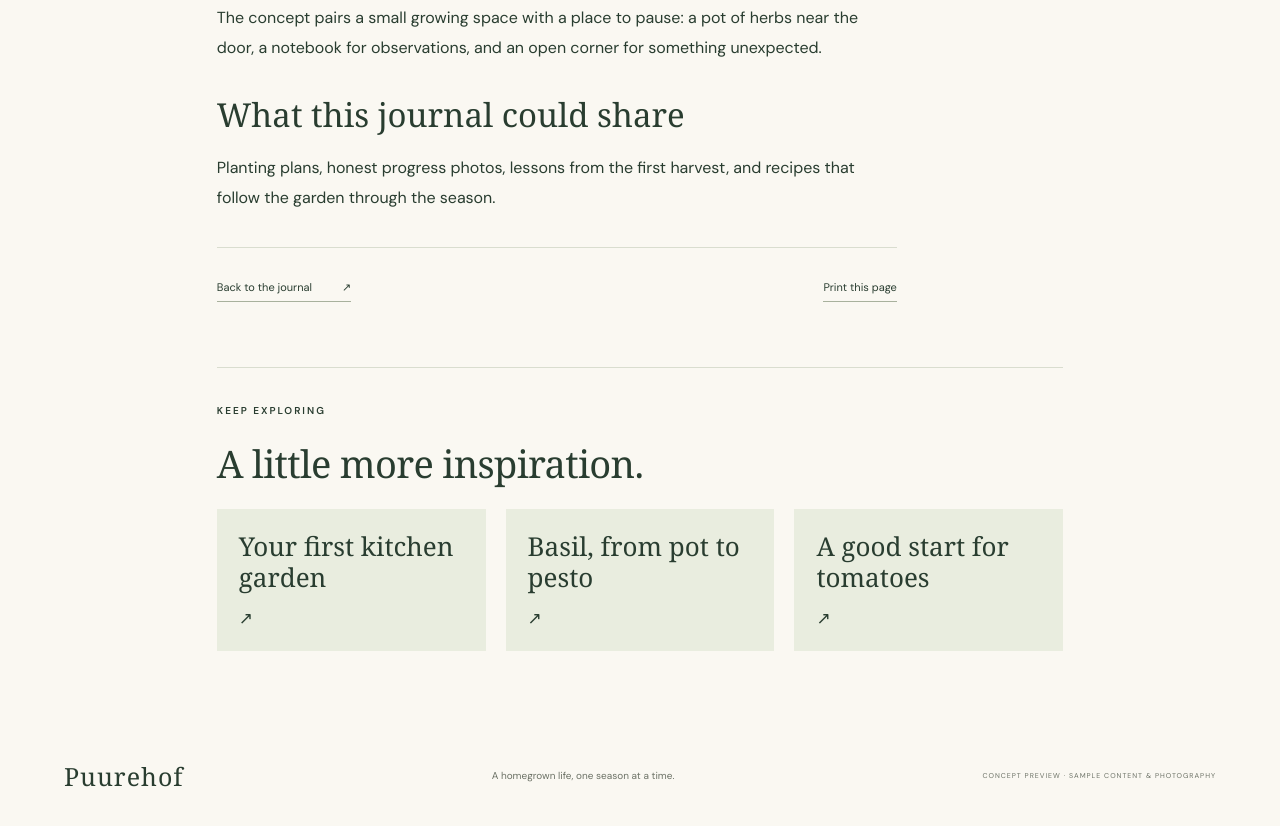
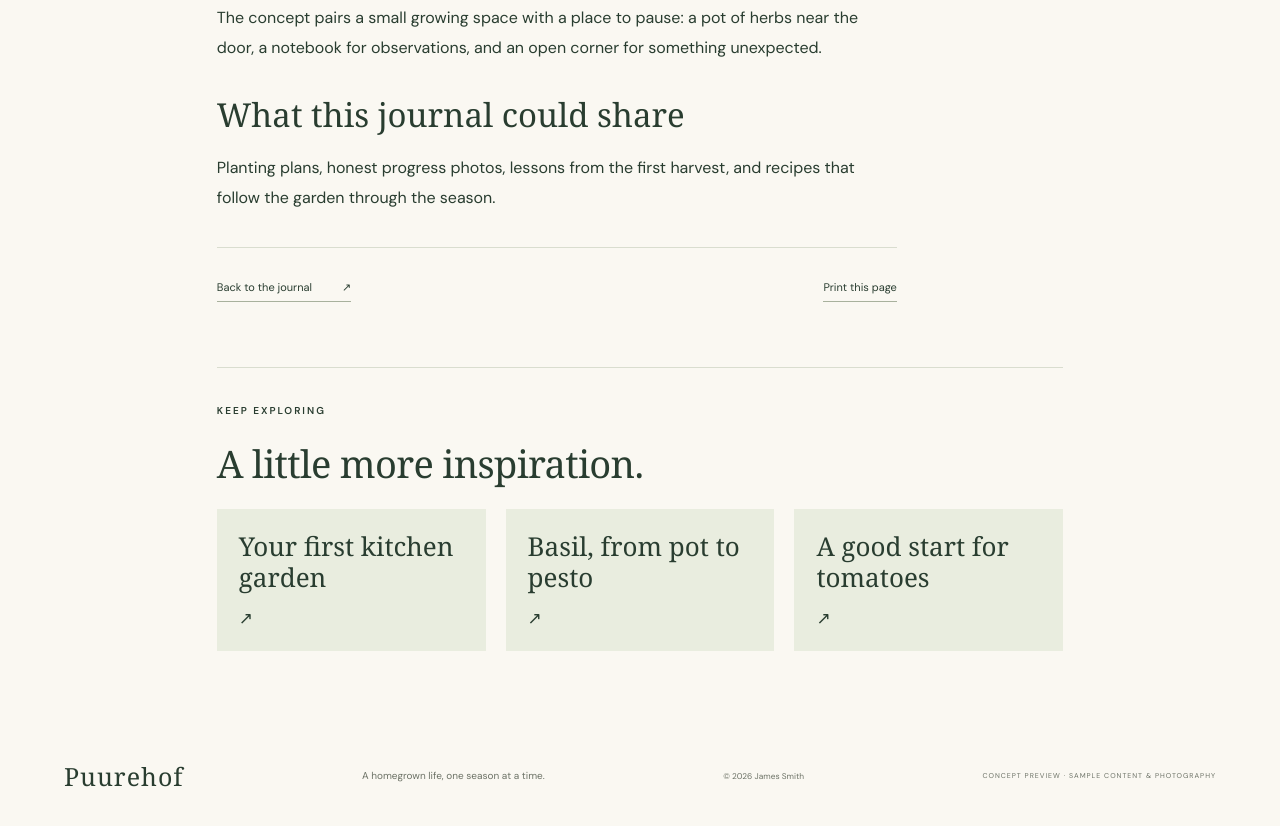
Before and after one commit to JamesSmith-2/puurehof, a plain HTML site: page current-project.html in a window 1280 px wide. Shown: the part 911-1737 px from the top of the page. Drawn offline with Linux system fonts and the light colour scheme; a web font is replaced by a local one.

Commit message:
Add consistent James Smith copyright notice

```diff
--- a/current-project.html
+++ b/current-project.html
@@ -223,6 +223,7 @@
     <footer>
       <a class="footer-logo" href="index.html">Puurehof</a>
       <p>A homegrown life, one season at a time.</p>
+      <p><small>&copy; 2026 James Smith</small></p>
       <span>CONCEPT PREVIEW · SAMPLE CONTENT & PHOTOGRAPHY</span>
     </footer>
   </body>
```
Also changed, not shown: index.html (+1 -0 lines), plant-care/basil.html (+1 -0 lines), plant-care/kitchen-garden.html (+1 -0 lines), plant-care/tomatoes.html (+1 -0 lines), recipes/green-salad.html (+1 -0 lines), recipes/herb-butter.html (+1 -0 lines), recipes/tomato-toast.html (+1 -0 lines), upcoming-project.html (+1 -0 lines).
